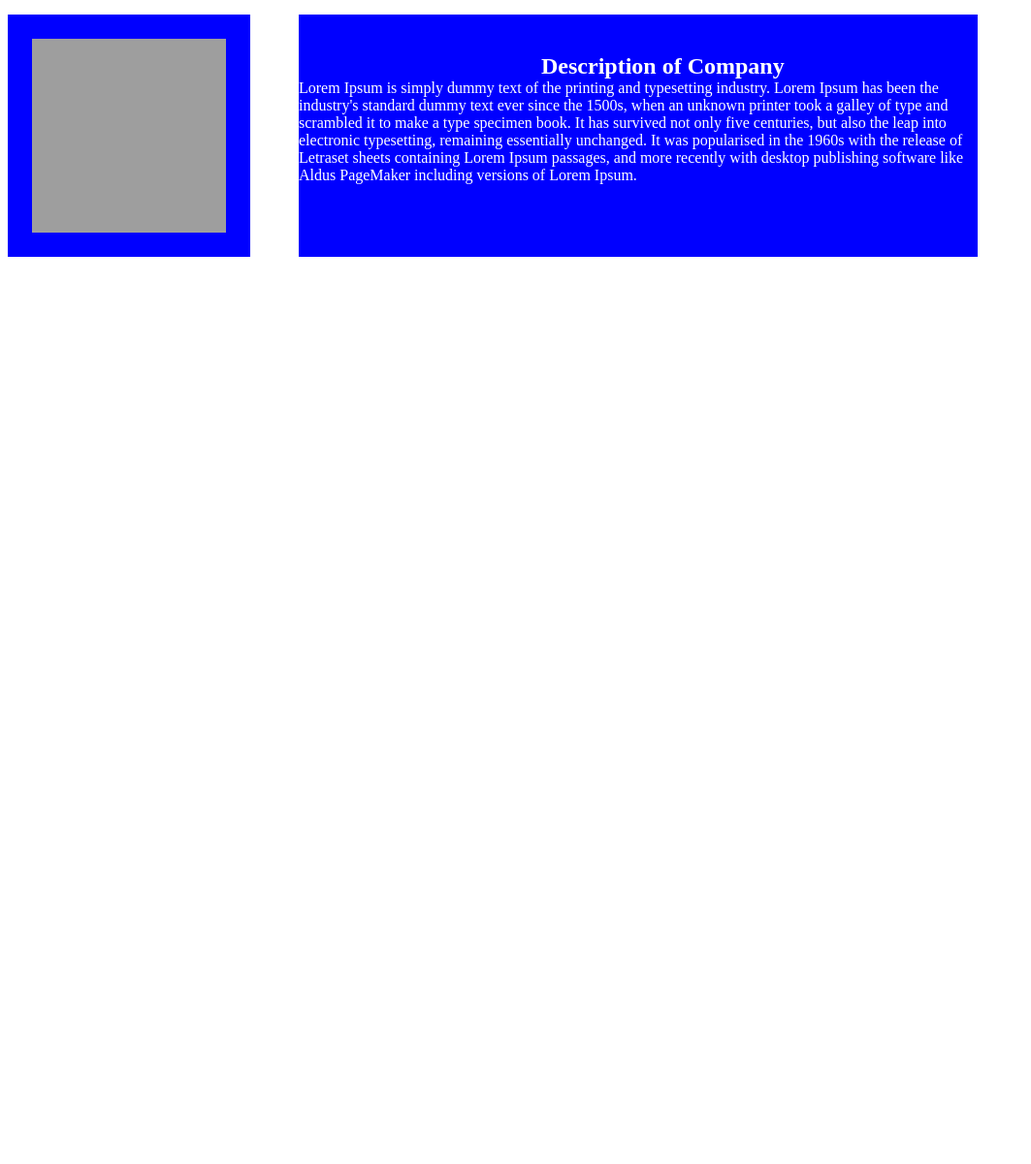
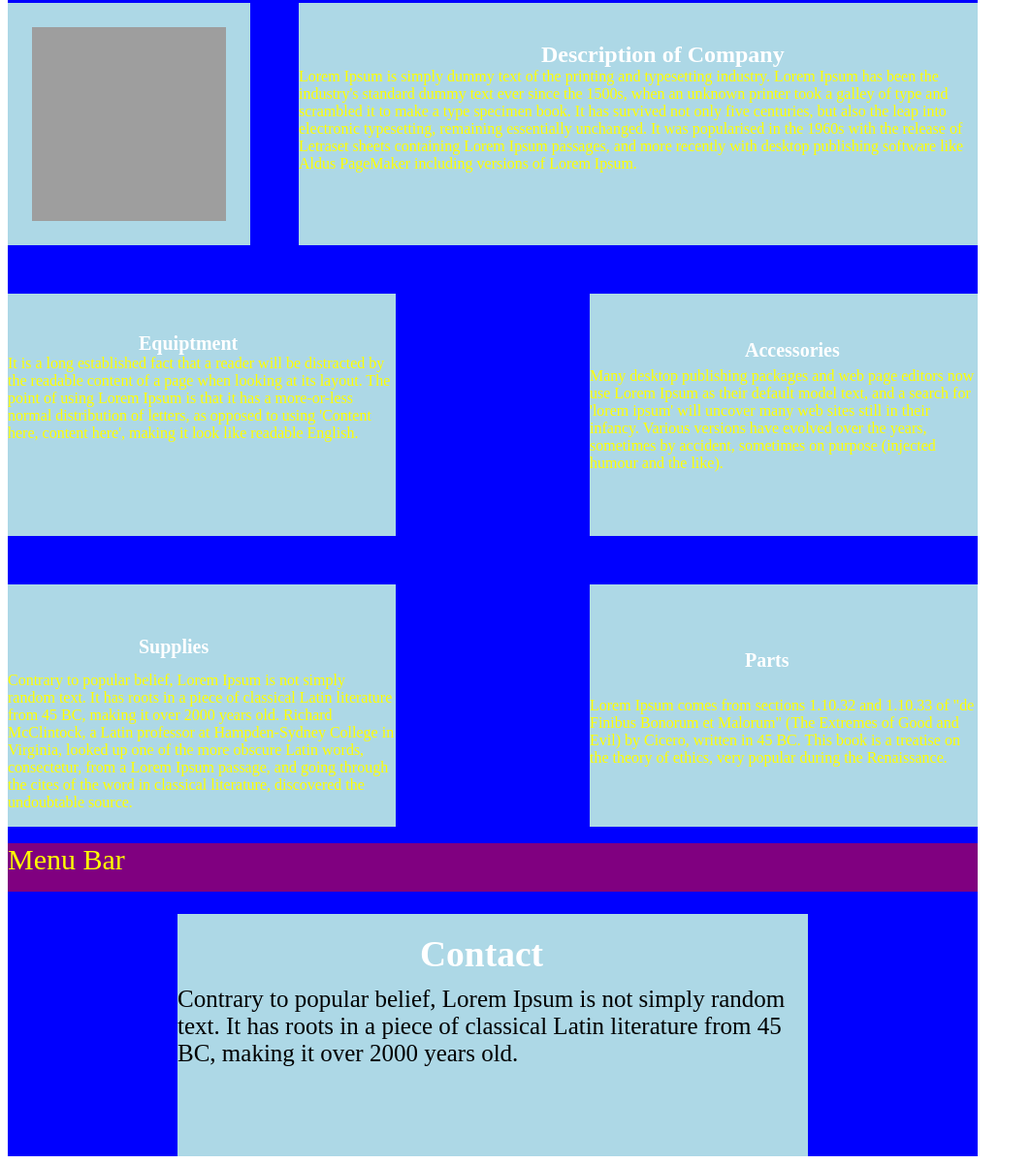
Before and after one commit to ed15ia/-IASC1P02-Assignment3-Evan, a plain HTML site: page index.html in a window 1280 px wide. Shown: the part 260-1461 px from the top of the page at 97% size, without its empty margins (0-1063 px from the left). Before the commit the page ends 800 px from the top, so only its background shows below. Drawn offline with Linux system fonts and the light colour scheme; grey boxes are pictures that could not be loaded.

Commit message:
index.html

```diff
--- a/Assignment3.css
+++ b/Assignment3.css
@@ -1,6 +1,6 @@
 #wrapper{
     width:1000px;
-    height:1000px:
+    background-color: blue;
 }
 
 #header{
@@ -23,16 +23,17 @@ font-size: 15px;
 }
 
 #Search{
-  width 1000px;
-  height 50px;
+  width: 1000px;
+  height: 25px;
   background-color: black;
   color: white;
+  margin-bottom: 10px;
 }
 
 #leftpic{
     width: 250px;
     height: 250px;
-    background-color: blue;
+    background-color: lightblue;
     float:left;
 }
 
@@ -44,15 +45,15 @@ font-size: 15px;
     width:200px;
     height:200px;
     margin:25px 25px 25px 25px;
-    background-color:white;
+    background-color:lightblue;
     }
 
 #rightdesc{
         width: 700px;
         height: 250px;
-        background-color:blue;
+        background-color:lightblue;
         float:right;
-        color: white;
+        color: yellow;
       }
       #H2text{
           position: relative;
@@ -60,3 +61,105 @@ font-size: 15px;
           left: 250px;
           color: white;
       }
+
+      #box1{
+              margin-top: 50px;
+              width: 400px;
+              height: 250px;
+              background-color:lightblue;
+              float:left;
+              color: yellow;
+            }
+
+      #Equiptment{
+          position: relative;
+          top: 20px;
+          left: 135px;
+          color: white;
+          font-size: 20px;
+      }
+
+      #box2{
+              margin-top: 50px;
+              width: 400px;
+              height: 250px;
+              background-color:lightblue;
+              float:right;
+              color: yellow;
+            }
+
+      #Accessories{
+          position: relative;
+          top: 20px;
+          right: -160px;
+          color: white;
+          font-size: 20px;
+      }
+
+      #box3{
+              margin-top: 50px;
+              width: 400px;
+              height: 250px;
+              background-color:lightblue;
+              float:left;
+              color: yellow;
+            }
+
+      #Supplies{
+          position: relative;
+          top: 20px;
+          left: 135px;
+          color: white;
+          font-size: 20px;
+      }
+
+      #box4{
+              margin-top: 50px;
+              width: 400px;
+              height: 250px;
+              background-color:lightblue;
+              float:right;
+              color: yellow;
+            }
+
+      #Parts{
+          position: relative;
+          top: 20px;
+          right: -160px;
+          color: white;
+          font-size: 20px;
+      }
+
+      #Menu1{
+        top: 1130px;
+        width: 1000px;
+        height: 50px;
+        background-color: purple;
+        color: white;
+        float: none;
+        position: absolute;
+      }
+
+      #menu{
+        font-size: 30px;
+        text-align: center;
+        color: yellow;
+      }
+
+      #Contact{
+              width: 650px;
+              height: 250px;
+              background-color:lightblue;
+              float: none;
+              color: black;
+              margin-left: 175px;
+              margin-right: 175px;
+              margin-top: 950px;
+              font-size: 25px;
+            }
+      #Cinfo{
+                position: relative;
+                top: 20px;
+                left: 250px;
+                color: white;
+            }
--- a/index.html
+++ b/index.html
@@ -31,7 +31,34 @@
 <p>Lorem Ipsum is simply dummy text of the printing and typesetting industry. Lorem Ipsum has been the industry's standard dummy text ever since the 1500s, when an unknown printer took a galley of type and scrambled it to make a type specimen book. It has survived not only five centuries, but also the leap into electronic typesetting, remaining essentially unchanged. It was popularised in the 1960s with the release of Letraset sheets containing Lorem Ipsum passages, and more recently with desktop publishing software like Aldus PageMaker including versions of Lorem Ipsum.</p>
 </div>
 
+<div id="box1">
+<h3 id="Equiptment">Equiptment</h3>
+<p> It is a long established fact that a reader will be distracted by the readable content of a page when looking at its layout. The point of using Lorem Ipsum is that it has a more-or-less normal distribution of letters, as opposed to using 'Content here, content here', making it look like readable English.</p>
+</div>
 
+<div id="box2">
+<h4 id="Accessories"> Accessories</h4>
+<p> Many desktop publishing packages and web page editors now use Lorem Ipsum as their default model text, and a search for 'lorem ipsum' will uncover many web sites still in their infancy. Various versions have evolved over the years, sometimes by accident, sometimes on purpose (injected humour and the like).</p>
+</div>
+
+<div id="box3">
+<h5 id="Supplies">Supplies</h5>
+<p> Contrary to popular belief, Lorem Ipsum is not simply random text. It has roots in a piece of classical Latin literature from 45 BC, making it over 2000 years old. Richard McClintock, a Latin professor at Hampden-Sydney College in Virginia, looked up one of the more obscure Latin words, consectetur, from a Lorem Ipsum passage, and going through the cites of the word in classical literature, discovered the undoubtable source.</p>
+</div>
+
+<div id="box4">
+<h6 id="Parts"> Parts</h6>
+<p> Lorem Ipsum comes from sections 1.10.32 and 1.10.33 of "de Finibus Bonorum et Malorum" (The Extremes of Good and Evil) by Cicero, written in 45 BC. This book is a treatise on the theory of ethics, very popular during the Renaissance.</p>
+</div>
+
+<div id="Menu1">
+  <h7 id=menu> Menu Bar</h7>
+</div>
+
+<div id="Contact">
+<h2 id="Cinfo">Contact</h2>
+<p> Contrary to popular belief, Lorem Ipsum is not simply random text. It has roots in a piece of classical Latin literature from 45 BC, making it over 2000 years old.</p>
+</div>
                 </div>
         </body>
 </html>
```
